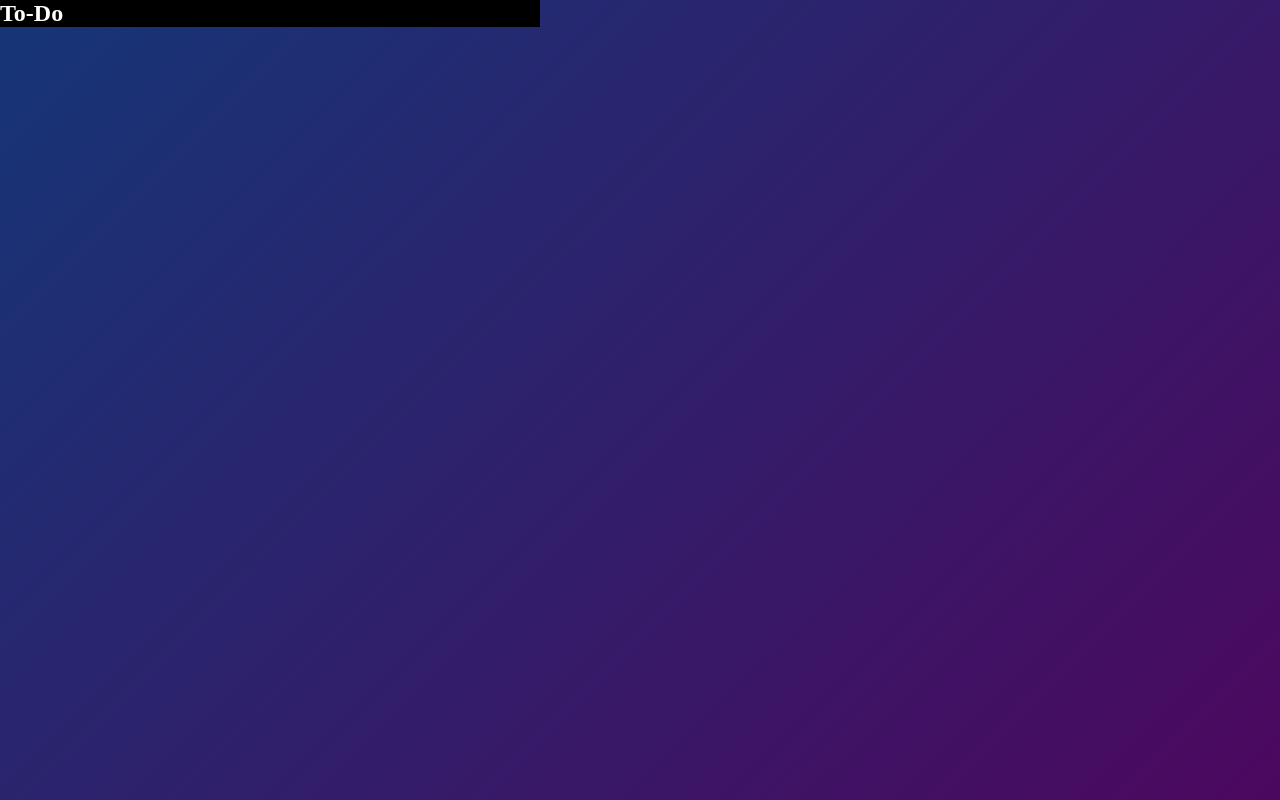
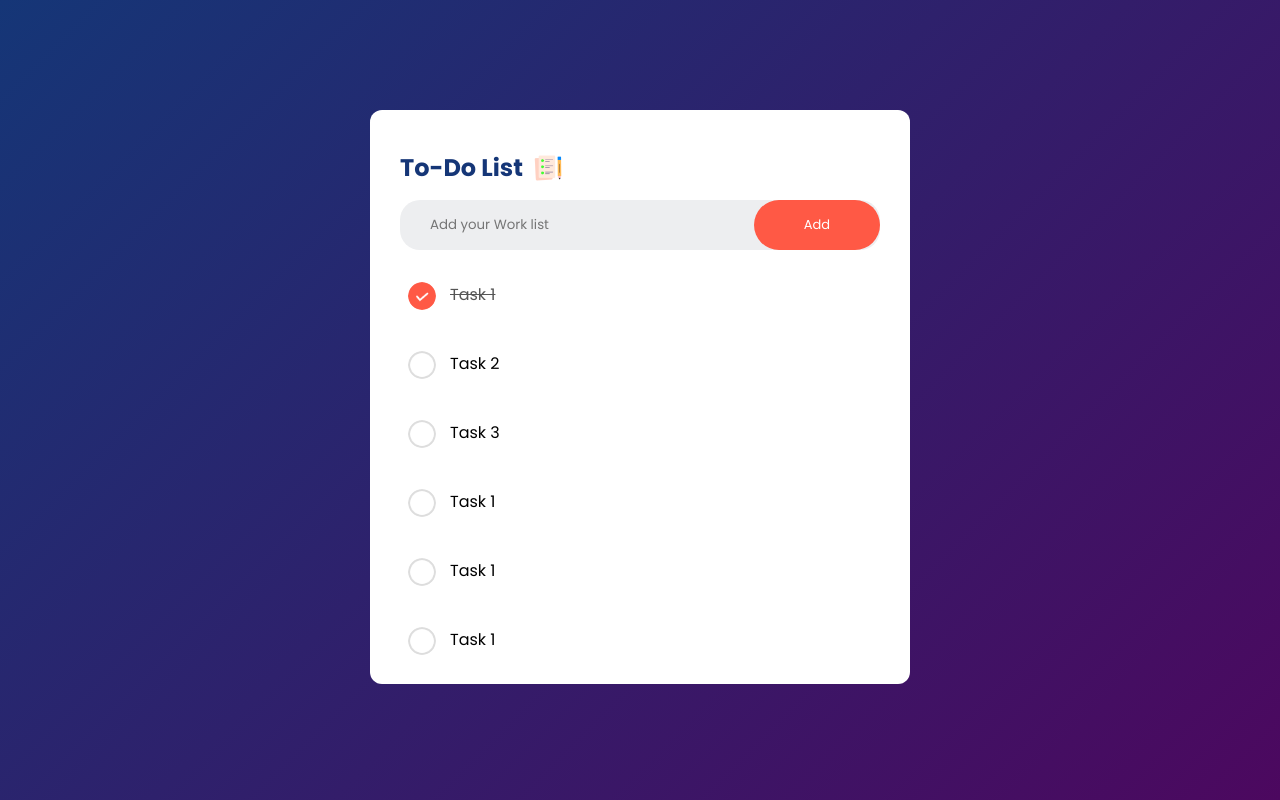
Before and after one commit to saqib783/To-Do-List, a plain HTML site: page index.html in a window 1280 px wide. Drawn offline with Linux system fonts and the light colour scheme.

Commit message:
all files are updated

```diff
--- a/index.css
+++ b/index.css
@@ -1,26 +1,85 @@
 *{
     padding: 0px;
     margin: 0px;
-    background-color: black;
-    color: white;
+    box-sizing: border-box;
+ font-family: "Poppins", sans-serif;
 }
 .container{
     width: 100%;
     min-height: 100vh;
    background:linear-gradient(135deg, #153677, #4c085f);
+   padding: 10px;
 }
-.wrapper{
-    display: flex;
-    flex-direction: column;
-    justify-content: center;
-}
-.heading{
-    display: flex;
-    text-align: center;
-}
+
 .todo-app{
     width: 100%;
     max-width: 540px;
     background-color: white;
     border-radius: 12px;
+    margin: 100px auto 20px;
+    padding: 40px 30px 20px;
 }
+.todo-app h2{
+    display: flex;
+    align-items: center;
+    color: #153677;
+}
+.todo-app img{
+    height: 30px;
+    margin-left: 10px;
+}
+.row{
+    display: flex;
+    align-items: center;
+    justify-content: space-between;
+    background-color: #edeef0;
+    border-radius: 20px;
+    padding-left: 20px;
+    margin-top: 15px;
+
+}
+input{
+    flex: 1;
+    border: none;
+    outline: none;
+    background-color: transparent;
+    padding: 10px;
+}
+button{
+    border: none;
+    outline: none;
+    background-color: #ff5945;
+    padding: 15px 50px;
+    font-size: 13px;
+    cursor: pointer;
+    border-radius: 40px;
+    color: white;
+
+}
+ul li{
+    margin-top: 20px;
+    list-style-type: none;
+    font-size: 16px;
+    padding: 12px 8px 12px 50px;
+    user-select: none;
+     position: relative;
+}
+ul li::before{
+    content: '';
+    position: absolute;
+    height: 28px;
+    width: 28px;
+    border-radius: 58%;
+    background: url(images/unchecked.png);
+    background-size: cover;
+    background-position: center;
+    top: 12px;
+    left: 8px;
+}
+ul li.checked{
+    color: #555;
+    text-decoration: line-through;
+}
+ul li.checked::before{
+    background-image: url(images/checked.png);
+}
--- a/index.html
+++ b/index.html
@@ -3,6 +3,9 @@
 <head>
     <meta charset="UTF-8">
     <meta name="viewport" content="width=device-width, initial-scale=1.0">
+    <link rel="preconnect" href="https://fonts.googleapis.com">
+<link rel="preconnect" href="https://fonts.gstatic.com" crossorigin>
+<link href="https://fonts.googleapis.com/css2?family=Poppins:ital,wght@0,100;0,200;0,300;0,400;0,500;0,600;0,700;0,800;0,900;1,100;1,200;1,300;1,400;1,500;1,600;1,700;1,800;1,900&family=Roboto:ital,wght@0,100..900;1,100..900&display=swap" rel="stylesheet">
     <link rel="stylesheet" href="index.css">
     <title>Document</title>
 </head>
@@ -12,9 +15,21 @@
     <div class="container">
 
            <div class="todo-app">
-            <h2>To-Do </h2>
+            <h2>To-Do List  <img src="images/icon.png" alt=""></h2>
+            <div class="row">
+            <input type="text" id="inputBox" placeholder="Add your Work list">
+            <button>Add</button>
            </div>
 
+           <ul id="listContainer">
+            <li class="checked">Task 1</li>
+             <li>Task 2</li>
+              <li>Task 3</li>
+              <li>Task 1</li>
+               <li>Task 1</li>
+                <li>Task 1</li>
+           </ul>
+           </div>
 
 </div>
 
```
